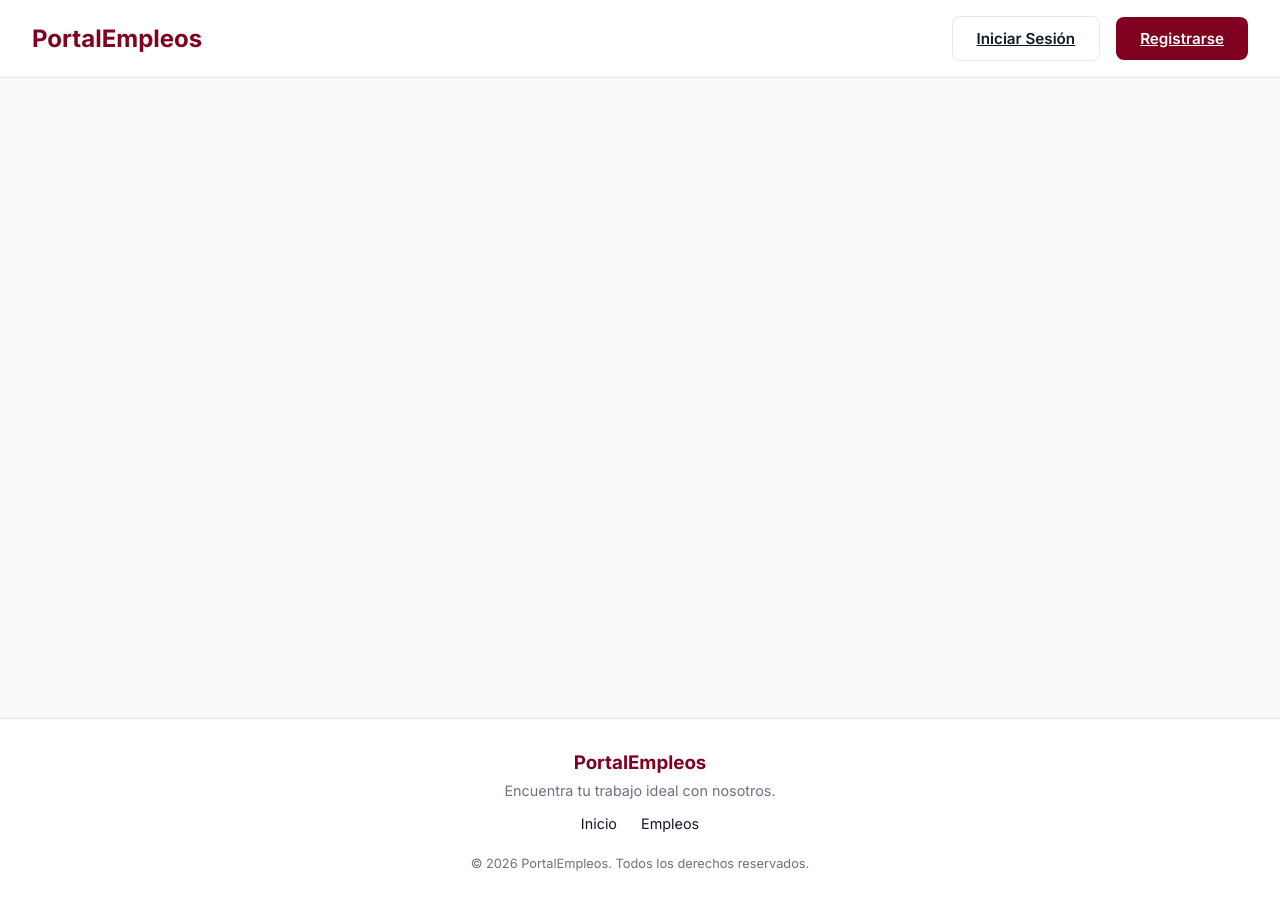
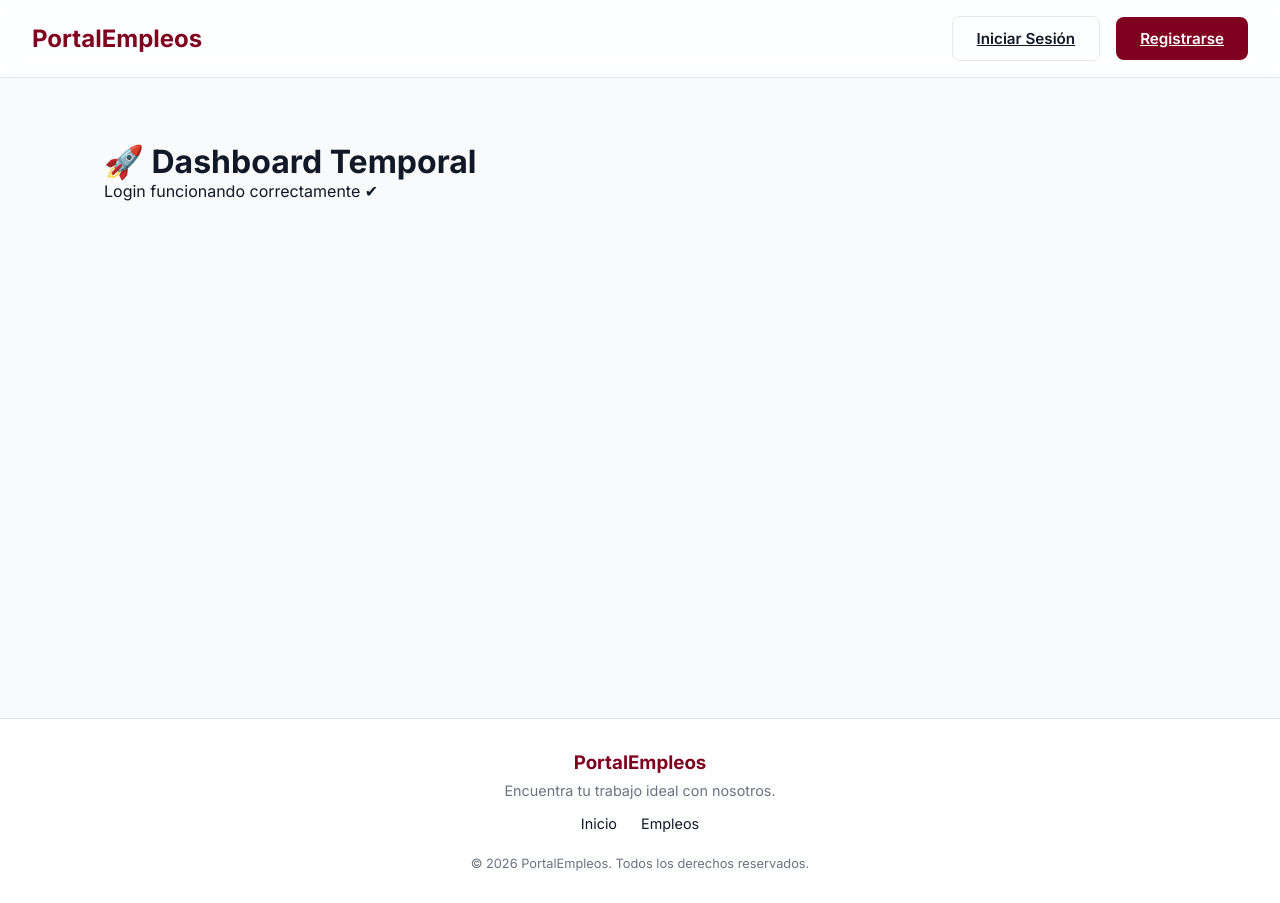
Before and after one commit to kevinruiz14-dev/portal-trabajo-REACT, a React app in the folder frontend/: page /dashboard in a window 1280 px wide. Built offline with nearby package versions, Linux system fonts and the light colour scheme; the HTML template or start-up script is replaced by a standard one.

Commit message:
Login funcional con redirección a dashboard y registro con bcrypt

```diff
--- a/frontend/src/App.jsx
+++ b/frontend/src/App.jsx
@@ -8,7 +8,7 @@ import SeleccionTipoRegistro from './pages/auth/SeleccionTipoRegistro';
 import RegisterUsuario from './pages/auth/RegisterUsuario';
 import RegisterEmpresa from "./pages/auth/RegisterEmpresa";
 import DetalleEmpleo from './pages/empleo/DetalleEmpleo';
-
+import Dashboard from './pages/usuario/Dashboard';
 function App() {
   return (
     <Router>
@@ -20,6 +20,7 @@ function App() {
           <Route path="/registro" element={<SeleccionTipoRegistro />} />
           <Route path="/register-usuario" element={<RegisterUsuario />} />
           <Route path="/register-empresa" element={<RegisterEmpresa />} />
+          <Route path="/dashboard" element={<Dashboard />} />
         </Routes>
       </main>
       <Footer />
--- a/frontend/src/pages/auth/Login.jsx
+++ b/frontend/src/pages/auth/Login.jsx
@@ -1,23 +1,44 @@
 import { useState } from "react";
 import { Link } from "react-router-dom";
 import "../../styles/Login.css";
+import { useNavigate } from "react-router-dom";
 
 function Login() {
+  const navigate = useNavigate();
   const [email, setEmail] = useState("");
   const [password, setPassword] = useState("");
 
   const handleLogin = async (e) => {
-    e.preventDefault();
+  e.preventDefault();
 
-    console.log("Datos enviados:");
 
-    console.log({
-      email,
-      password,
+  try {
+    const response = await fetch("http://localhost:3000/api/usuarios/login", {
+      method: "POST",
+      headers: {
+        "Content-Type": "application/json",
+      },
+      body: JSON.stringify({
+        email,
+        password,
+      }),
     });
 
-    // Aquí conectaremos la API después
-  };
+    const data = await response.json();
+
+    if (!response.ok) {
+      alert(data.message || "Error al iniciar sesión");
+      return;
+    }
+
+    console.log("Login exitoso:", data);
+
+    navigate("/dashboard");
+
+  } catch (error) {
+    console.error("Error en login:", error);
+  }
+};
 
   return (
     <div className="login-container">
--- a/frontend/src/pages/usuario/Dashboard.jsx
+++ b/frontend/src/pages/usuario/Dashboard.jsx
@@ -0,0 +1,10 @@
+function Dashboard() {
+  return (
+    <div style={{ padding: "2rem" }}>
+      <h1>🚀 Dashboard Temporal</h1>
+      <p>Login funcionando correctamente ✔</p>
+    </div>
+  );
+}
+
+export default Dashboard;
```
